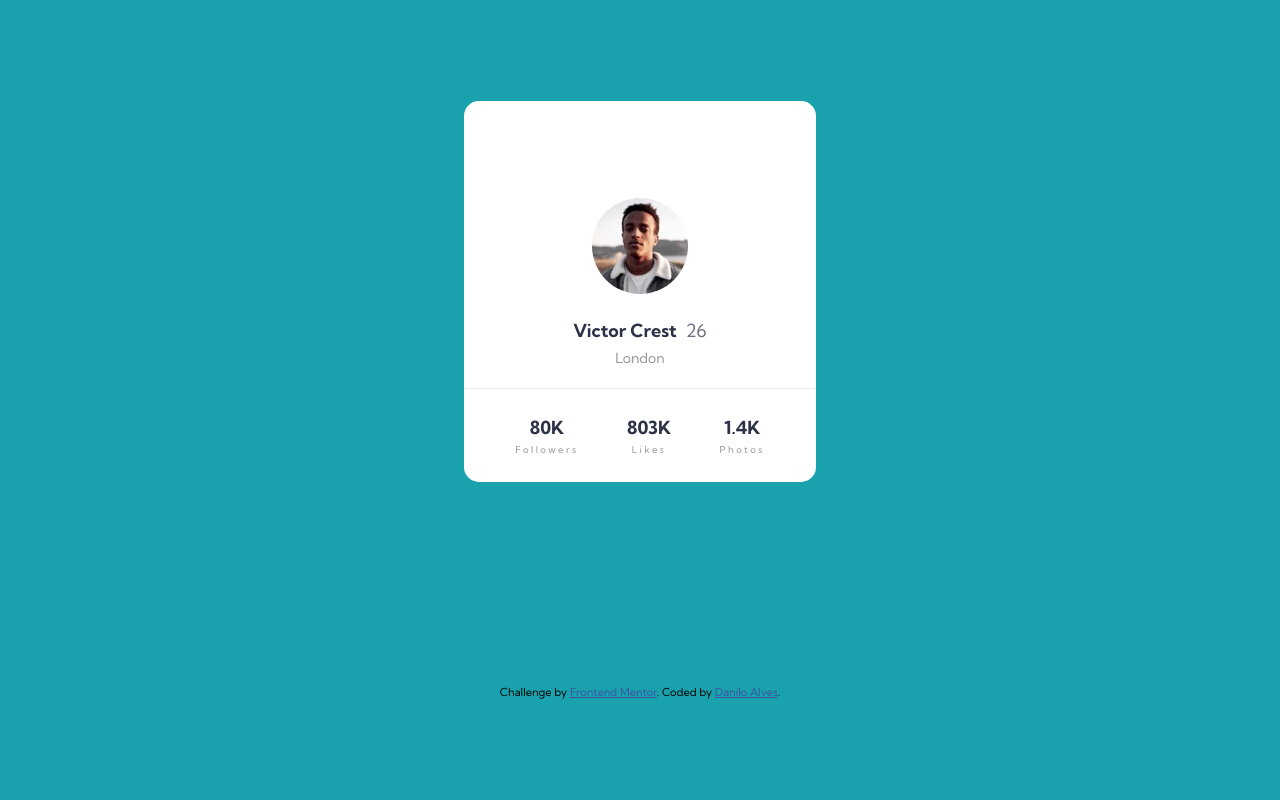
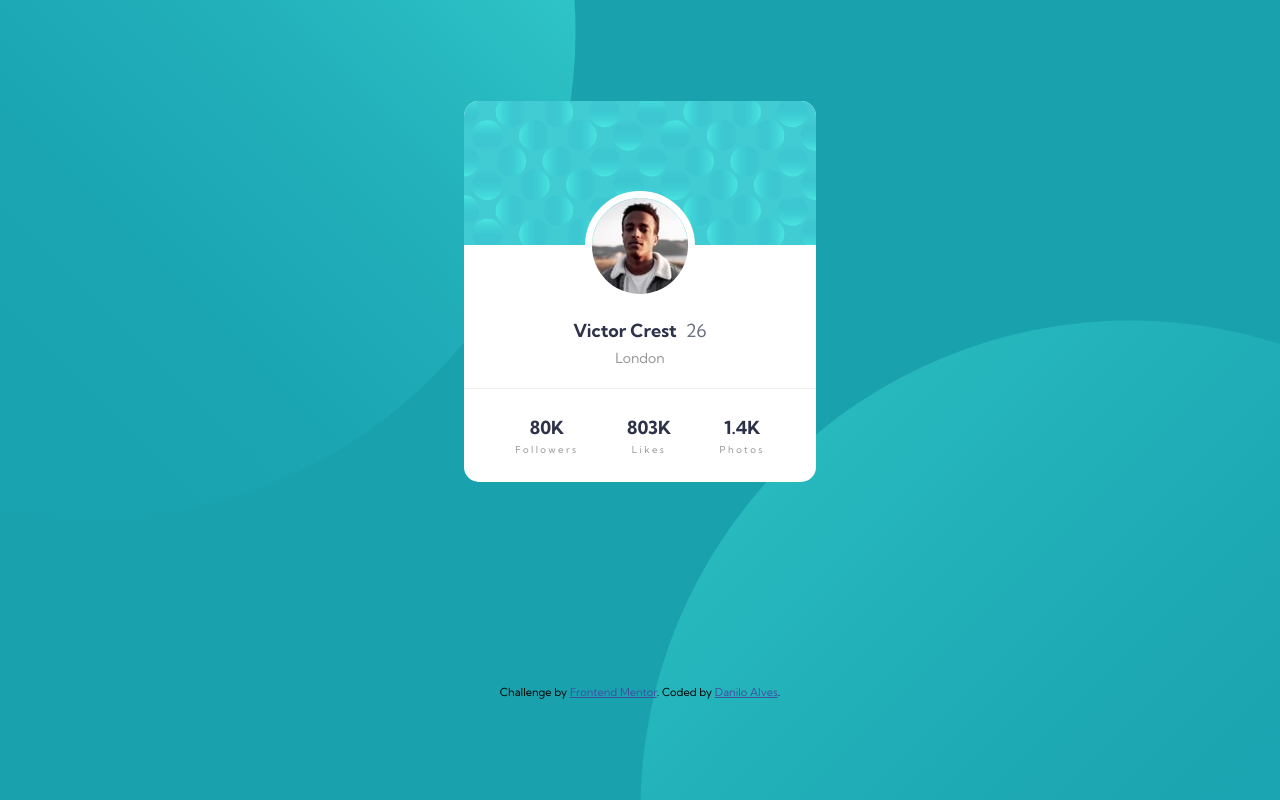
Before and after one commit to mizek1/profile-card-component, a plain HTML site: page index.html in a window 1280 px wide. Drawn offline with Linux system fonts and the light colour scheme; the site is published under a folder, as on GitHub Pages, so addresses that start at the root find nothing.

Commit message:
:bug: Fix images paths

```diff
--- a/styles/main.css
+++ b/styles/main.css
@@ -25,8 +25,8 @@ body {
   display: grid;
   place-items: center;
   background-color: var(--dark-cyan);
-  background-image: url(/images/bg-pattern-top.svg),
-    url(/images/bg-pattern-bottom.svg);
+  background-image: url(../images/bg-pattern-top.svg),
+    url(../images/bg-pattern-bottom.svg);
   background-repeat: no-repeat no-repeat;
   background-position: right 55vw bottom 35vh, left 50vw top 40vh;
   height: 100vh;
@@ -42,7 +42,7 @@ body {
 }
 
 .card__header {
-  background-image: url(/images/bg-pattern-card.svg);
+  background-image: url(../images/bg-pattern-card.svg);
   background-position: center;
   background-size: cover;
   border-radius: 15px 15px 0 0;
```
